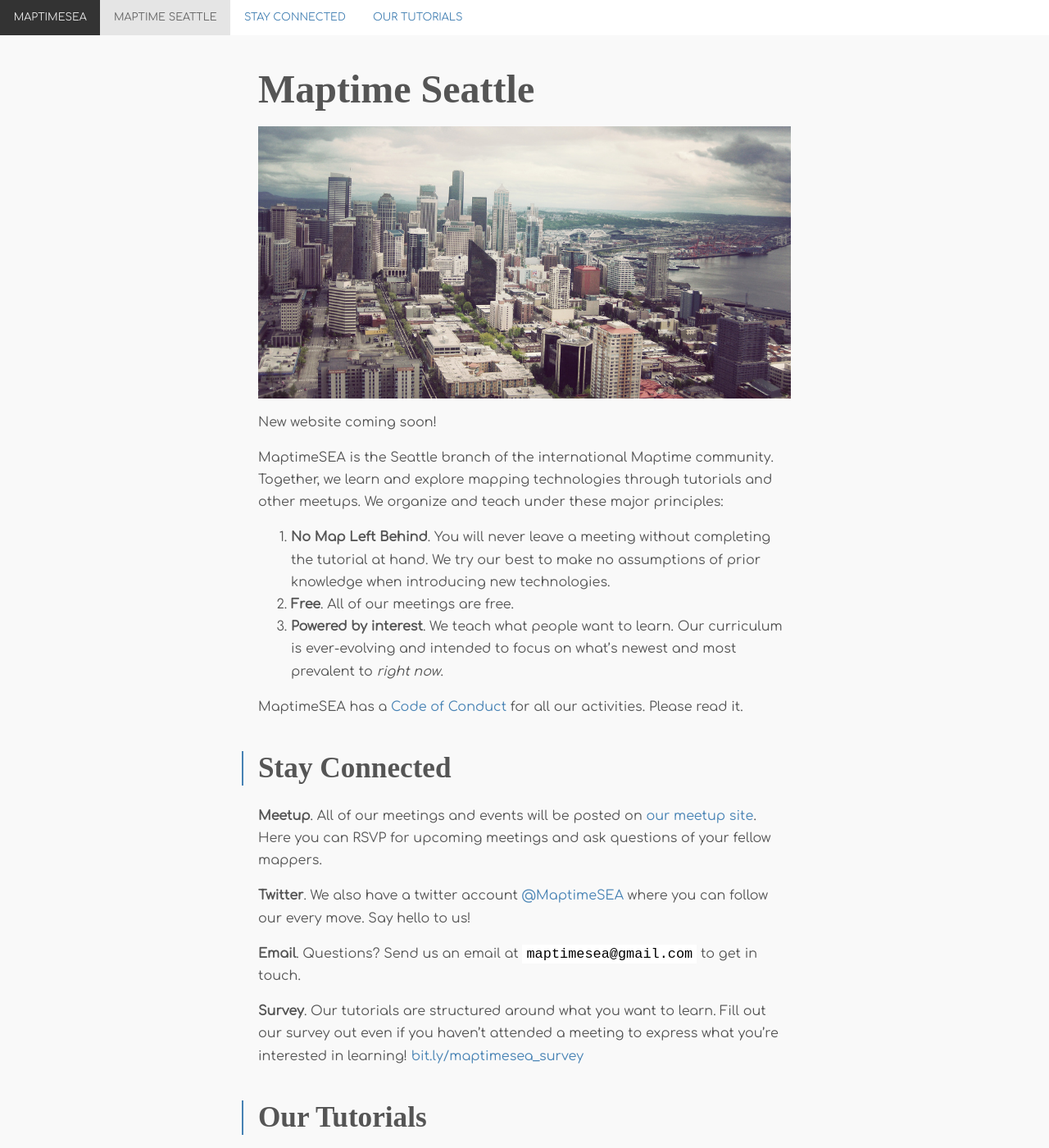
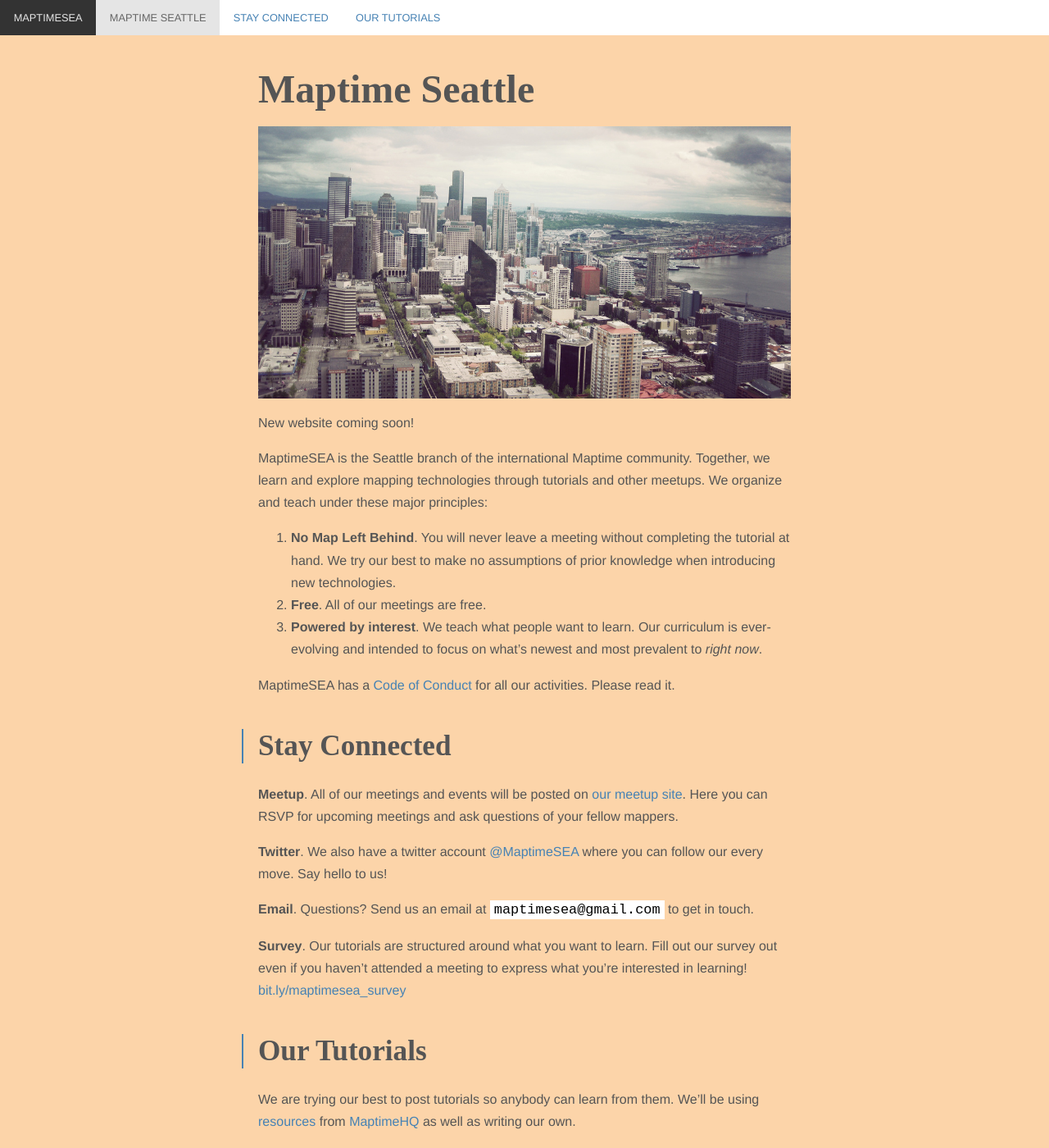
Before and after one commit to MaptimeSEA/maptimesea.github.io, a Jekyll site: the page built from index.md, in a window 1280 px wide and 1400 px high. Shown: the whole window at 82% size. Built offline with Jekyll 4.4.1, drawn with Linux system fonts in a browser that asks for light colours; nearby versions of some CDN libraries; Markdown is read by kramdown in place of the engine named in the settings.

Commit message:
change color and font

```diff
--- a/css/site.css
+++ b/css/site.css
@@ -1,8 +1,8 @@
 @import url(https://fonts.googleapis.com/css?family=Comfortaa);
 body {
   padding:0; margin:0;
-  background-color:#f9f9f9;
-  font: 100 1em/1.7em "Comfortaa", arial, sans-serif;
+  background-color:#fcd4a9;
+  font: 100 1em/1.7em "Helvetica", arial, sans-serif;
   color:#555;
 }
 nav {
```
